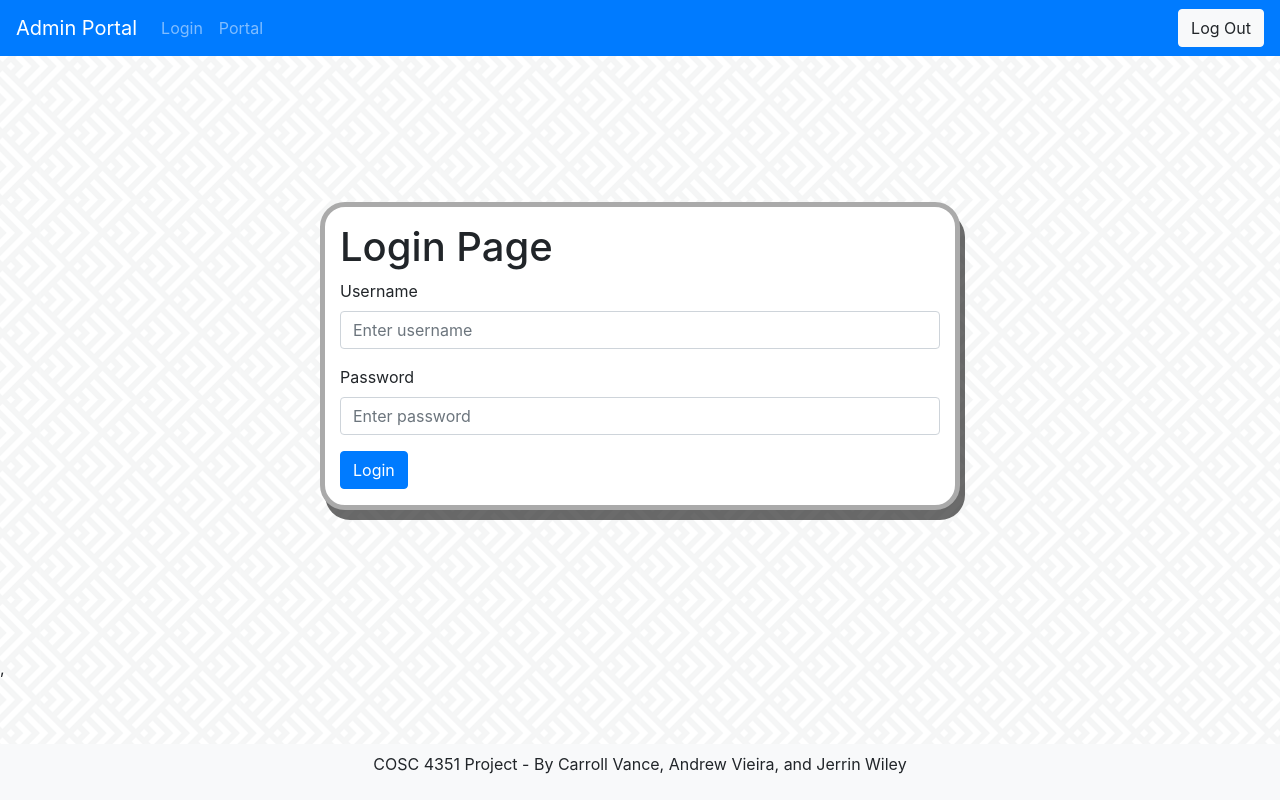
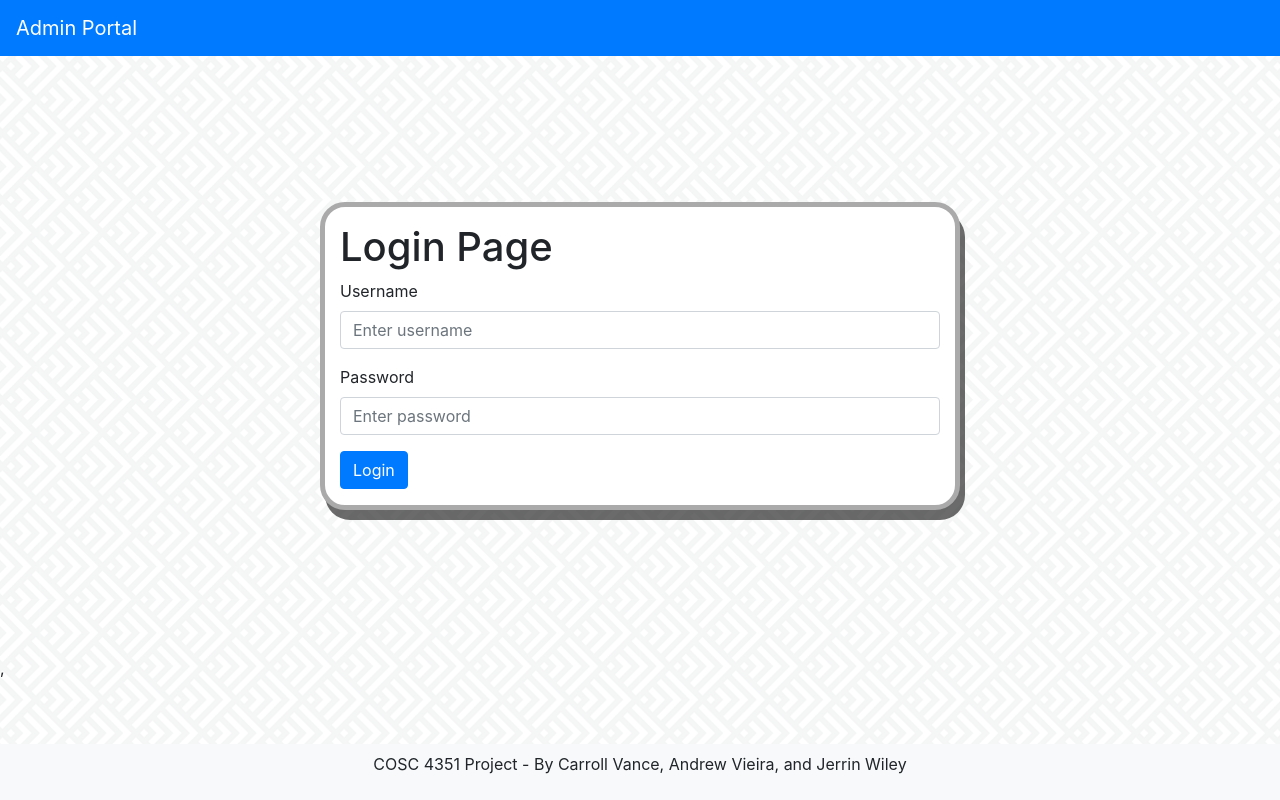
Before and after one commit to AndrewVieira/COSC4351, a React (Create React App) app in the folder frontend/: page / in a window 1280 px wide. Built offline with nearby package versions, Linux system fonts and the light colour scheme.

Commit message:
Fixed Up Navbar

```diff
--- a/frontend/src/App.js
+++ b/frontend/src/App.js
@@ -25,18 +25,11 @@ class App extends React.Component {
 
         <Navbar bg="primary" variant="dark">
           <Navbar.Brand href='/'>Admin Portal</Navbar.Brand>
-            <Nav className="mr-auto">
-
-              <Nav.Item>
-                <Nav.Link href='/'>Login</Nav.Link>
-              </Nav.Item>
-              <Nav.Item>
-                <Nav.Link href='/portal'>Portal</Nav.Link>
-              </Nav.Item>
-            </Nav>
-
-          <Navbar.Toggle/>
-          <LogoutButton/>
+          <Nav className="ml-auto">
+          </Nav>
+          <Nav className="ml-auto">
+            <LogoutButton className="mr-auto"/>
+          </Nav>
         </Navbar>
 
         <Navbar bg="light" variant="light" sticky="bottom" fixed="bottom">
@@ -73,7 +66,6 @@ const mapStateToProps = state => {
 const mapDispatchToProps = dispatch => {
   return {
     onTryAutoSignup: () => dispatch(actions.authCheckState()),
-    isLoggedIn: () => dispatch(actions.authCheckState()),
   }
 }
 
--- a/frontend/src/components/LogoutButton.js
+++ b/frontend/src/components/LogoutButton.js
@@ -6,7 +6,7 @@ import Button from 'react-bootstrap/Button';
 
 import * as actions from '../store/actions/Auth';
 
-function LogoutButton ({logout}) {
+function LogoutButton ({token, logout}) {
   const history = useHistory();
 
   function handleClick() {
@@ -14,12 +14,19 @@ function LogoutButton ({logout}) {
     history.push("/");
   }
 
-  return (
-      <Button type="submit" variant="light" onClick={handleClick}>
-        Log Out
-      </Button>
-  );
+  if (token){
+    return (<Button type="submit" variant="light" onClick={handleClick}>Log Out</Button>);
+  }
+  else{
+    return (null);
+  }
 }
+
+const mapStateToProps = state => {
+  return {
+    token: state.token,
+  };
+};
 
 const mapDispatchToProps = dispatch => {
   return {
@@ -27,4 +34,4 @@ const mapDispatchToProps = dispatch => {
   }
 }
 
-export default connect(null, mapDispatchToProps)(LogoutButton)
+export default connect(mapStateToProps, mapDispatchToProps)(LogoutButton)
--- a/frontend/src/pages/Portal.js
+++ b/frontend/src/pages/Portal.js
@@ -19,10 +19,11 @@ class Portal extends React.Component {
 		//Make sure we are logged in
 		//If not logged in, return to the home page
 		await this.props.isLoggedIn();
+
 		if (!this.props.token) {
 			this.props.history.push('/');
 		}
-
+		else{
 			//Retrieve the links from the backend
 			axios.defaults.headers = {
 				'Content-Type': 'application/json',
@@ -43,6 +44,7 @@ class Portal extends React.Component {
 					window.alert(err);
 				});
 		}
+	}
 
 	onLogout = (event) => {
 		this.props.logout();
@@ -51,7 +53,6 @@ class Portal extends React.Component {
 
 	render() {
 		return (
-
 			<div className="portal center">
 				<div className="container center_div w-50 focus">
 						<h1>Portal Page</h1>
--- a/frontend/src/store/actions/Auth.js
+++ b/frontend/src/store/actions/Auth.js
@@ -55,7 +55,7 @@ export const authLogin = (username, password) => {
 		})
 		.catch(err => {
 			dispatch(authFail(err));
-			//console.log(err.response);
+			console.log(err.response);
 			//window.alert("Invalid Credinitals");
 		})
 	}
```
Lines whose indentation alone changed are shown as unchanged.
